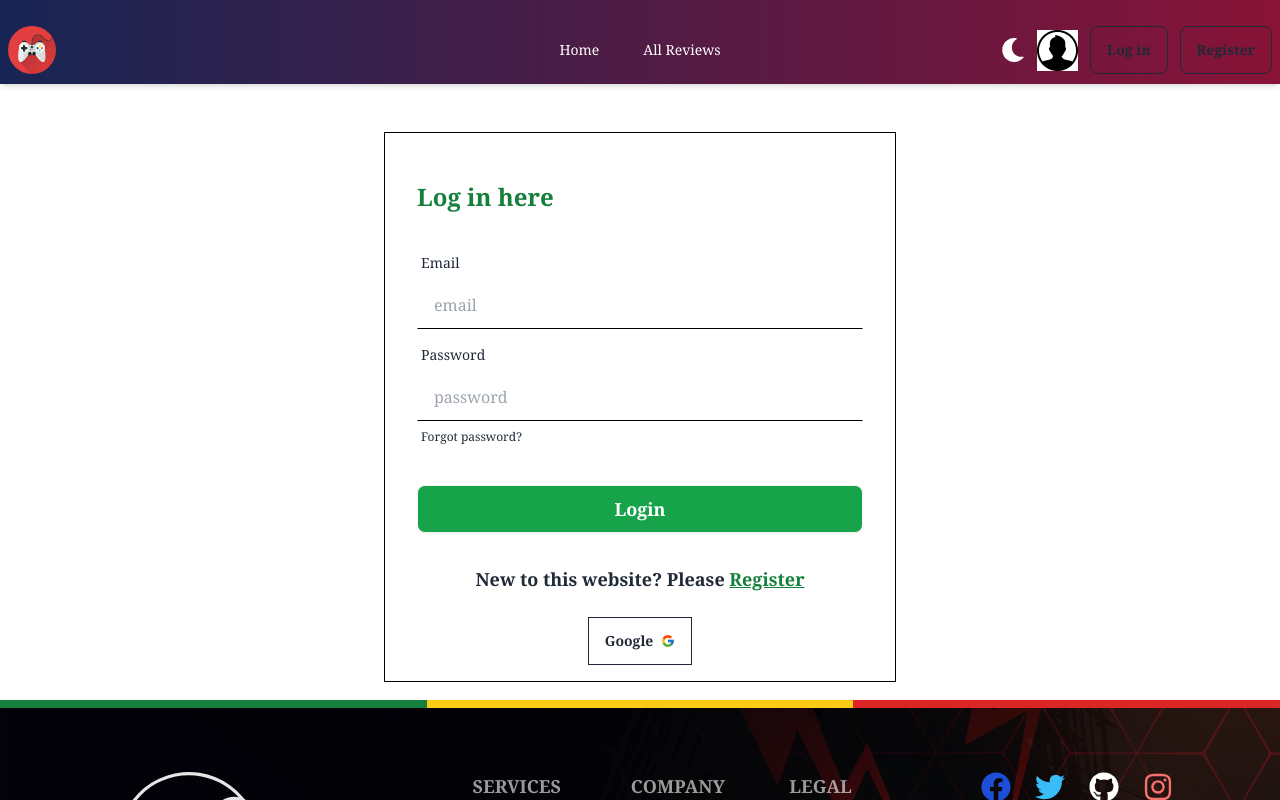
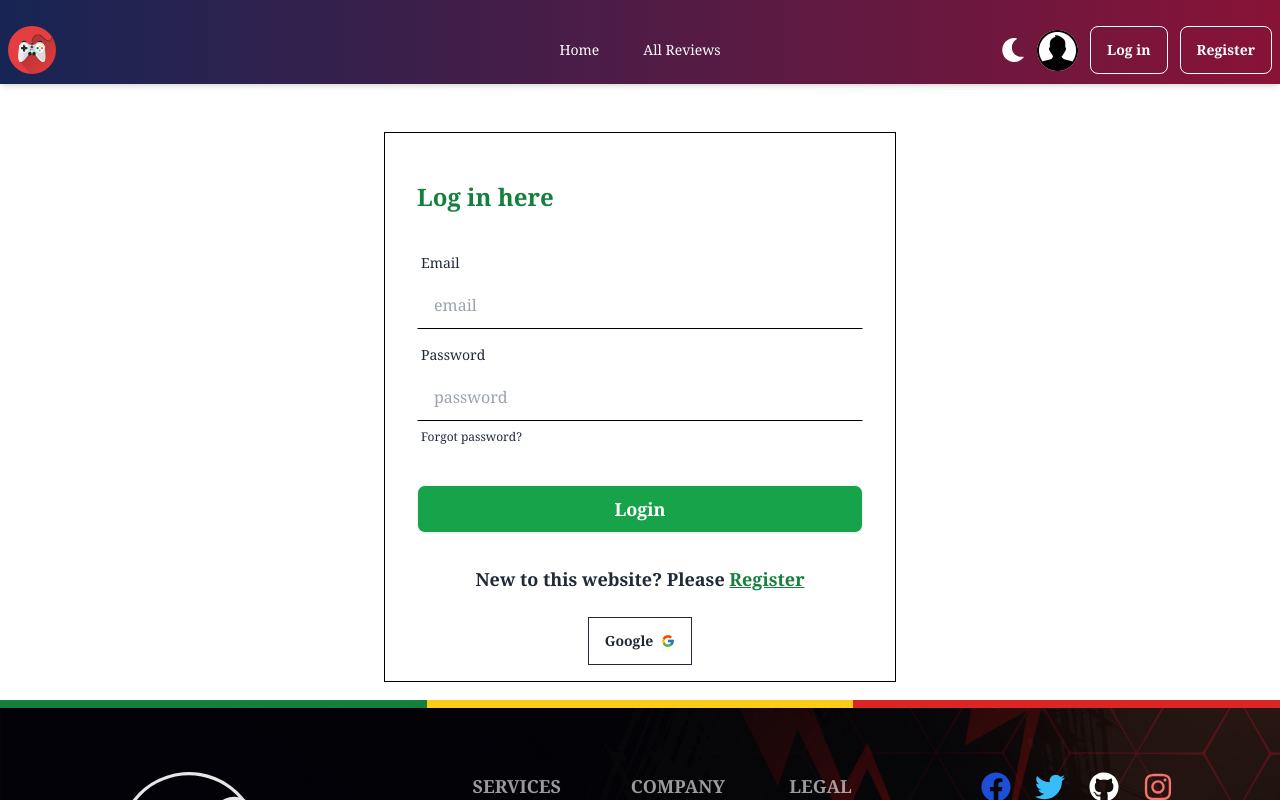
Before and after one commit to rubina02akter/Chill-Gamer-Client-Side, a React (Vite) app: page /login in a window 1280 px wide. Shown: the top 800 px of the page. Built offline with nearby package versions, Linux system fonts and the light colour scheme; no server answers.

Commit message:
icons editing

```diff
--- a/src/Pages/ReviewDetails.jsx
+++ b/src/Pages/ReviewDetails.jsx
@@ -2,7 +2,7 @@ import { useContext, useEffect, useState } from "react";
 import { useParams } from "react-router-dom";
 import Swal from "sweetalert2";
 import { AuthContext } from "../Provider/AuthProvider";
-
+import { FcLike } from "react-icons/fc";
 const ReviewDetails = () => {
   const { id } = useParams();
   const [detail, setDetail] = useState(null);
@@ -75,7 +75,7 @@ const ReviewDetails = () => {
               <p> Email : {email}</p>
               <button className="btn w-48  bg-gradient-to-r from-green-600 to-green-900 text-white"
               onClick={handleWatchList}
-              >Add to WatchList</button>
+              ><FcLike />Add to WatchList</button>
 
             </div>
 
--- a/src/components/MyReviewCard.jsx
+++ b/src/components/MyReviewCard.jsx
@@ -2,6 +2,8 @@ import { useContext } from "react";
 import { Link } from "react-router-dom";
 import Swal from "sweetalert2";
 import { AuthContext } from "../Provider/AuthProvider";
+import { FcPlus } from "react-icons/fc";
+import { FcFullTrash } from "react-icons/fc";
 
 const MyReviewCard = ({ e}) => {
   const{emails, setEmails} = useContext(AuthContext)
@@ -106,13 +108,13 @@ const MyReviewCard = ({ e}) => {
                   to={`/updateReview/${_id}`}
                   className="btn bg-gradient-to-r from-green-600 to-green-800 text-white btn-sm"
                 >
-                  Update
+                 <FcPlus /> Update
                 </Link>
                 <button
                   onClick={() => handleDelete(_id)}
                   className="btn bg-gradient-to-r from-red-600 to-red-800 text-white btn-sm"
                 >
-                  Delete
+                 <FcFullTrash /> Delete
                 </button>
               </div>
             </td>
--- a/src/components/Navbar.jsx
+++ b/src/components/Navbar.jsx
@@ -113,8 +113,8 @@ const navigate = useNavigate()
               />
             </div>
           ) : (
-           <div cl>
-             <img src={userIcon} alt="user" />
+           <div className="rounded-full">
+             <img src={userIcon} alt="user" className="rounded-full"/>
            </div>
           )}
         </div>
@@ -124,10 +124,10 @@ const navigate = useNavigate()
           </a>
         ) : (
          <>
-          <Link className="btn btn-outline ml-3" to="/login">
+          <Link className="btn btn-outline ml-3 text-white" to="/login">
             Log in
           </Link>
-          <Link className="btn btn-outline ml-3" to="/register">
+          <Link className="btn btn-outline ml-3 text-white" to="/register">
             Register
           </Link>
 
```
